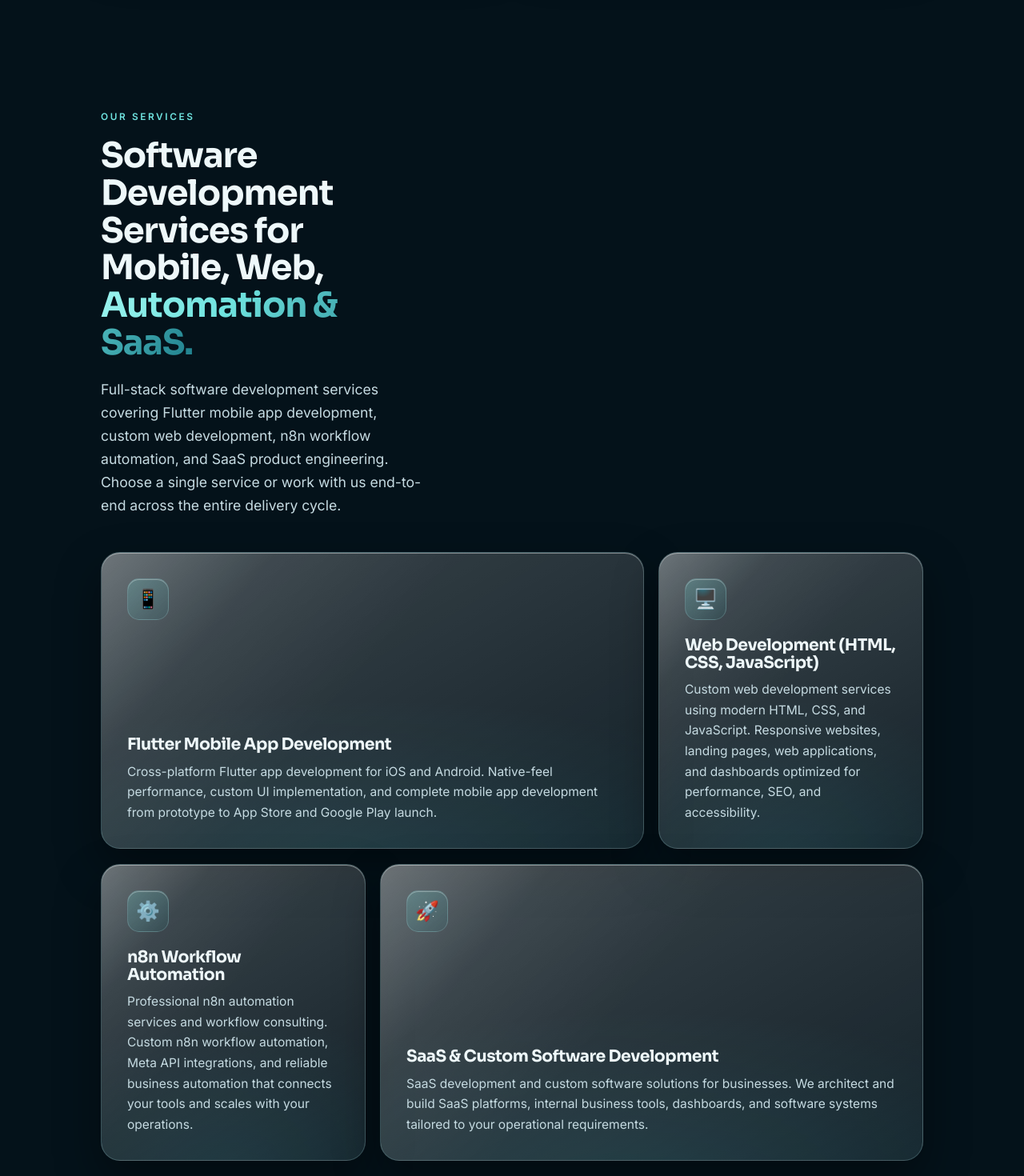
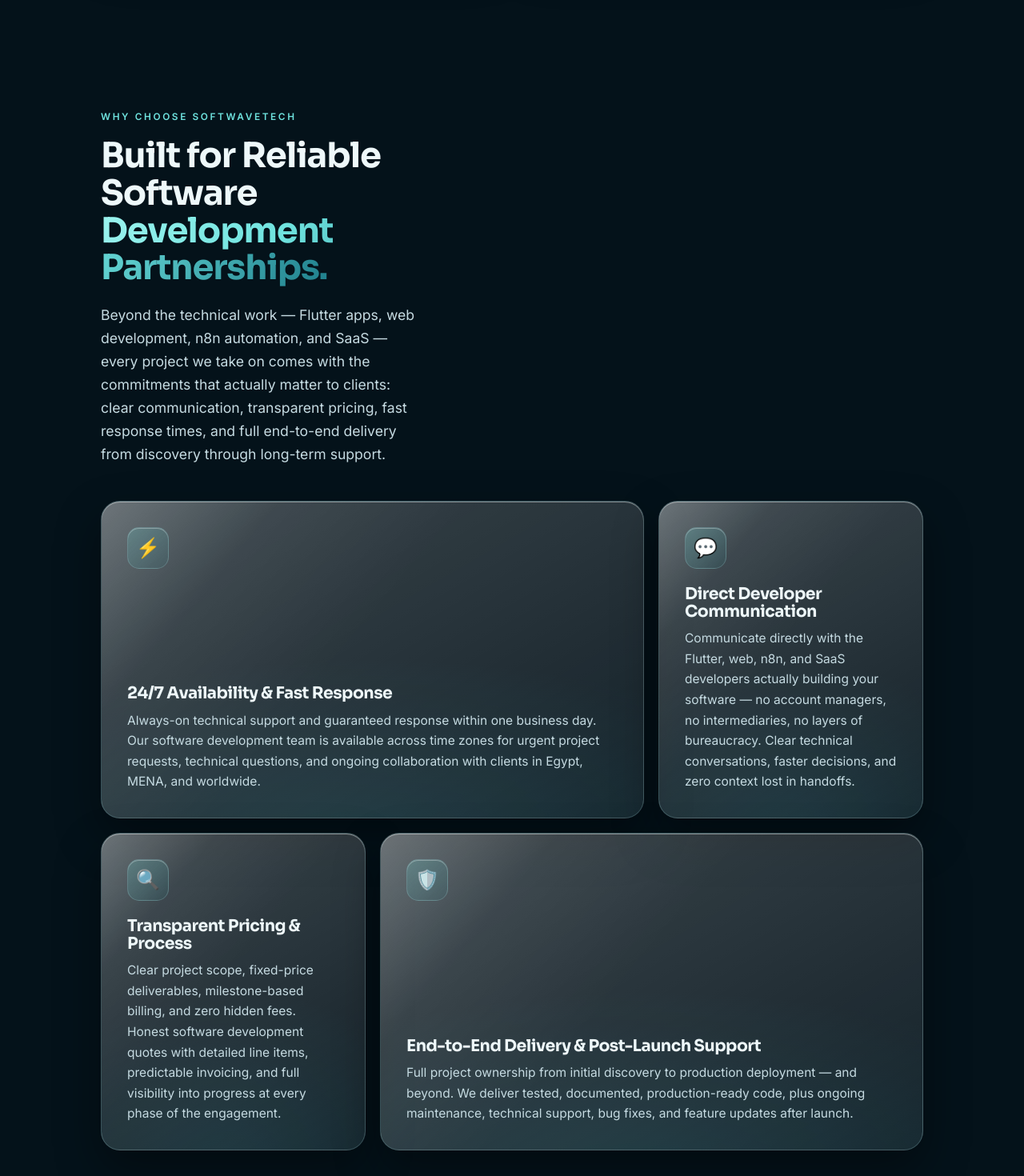
Before and after one commit to kelsaeed/SoftWave-Tech, a React (Vite) app: page / in a window 1280 px wide. Shown: the part 3360-4830 px from the top of the page at 80% size. Built offline with nearby package versions, Linux system fonts and the light colour scheme.

Commit message:
dknjvdfv

```diff
--- a/src/components/Services.jsx
+++ b/src/components/Services.jsx
@@ -3,24 +3,24 @@
 
 const services = [
   {
-    icon: '📱',
-    title: 'Flutter Mobile App Development',
-    text: 'Cross-platform Flutter app development for iOS and Android. Native-feel performance, custom UI implementation, and complete mobile app development from prototype to App Store and Google Play launch.',
+    icon: '⚡',
+    title: '24/7 Availability & Fast Response',
+    text: 'Always-on technical support and guaranteed response within one business day. Our software development team is available across time zones for urgent project requests, technical questions, and ongoing collaboration with clients in Egypt, MENA, and worldwide.',
   },
   {
-    icon: '🖥️',
-    title: 'Web Development (HTML, CSS, JavaScript)',
-    text: 'Custom web development services using modern HTML, CSS, and JavaScript. Responsive websites, landing pages, web applications, and dashboards optimized for performance, SEO, and accessibility.',
+    icon: '💬',
+    title: 'Direct Developer Communication',
+    text: 'Communicate directly with the Flutter, web, n8n, and SaaS developers actually building your software — no account managers, no intermediaries, no layers of bureaucracy. Clear technical conversations, faster decisions, and zero context lost in handoffs.',
   },
   {
-    icon: '⚙️',
-    title: 'n8n Workflow Automation',
-    text: 'Professional n8n automation services and workflow consulting. Custom n8n workflow automation, Meta API integrations, and reliable business automation that connects your tools and scales with your operations.',
+    icon: '🔍',
+    title: 'Transparent Pricing & Process',
+    text: 'Clear project scope, fixed-price deliverables, milestone-based billing, and zero hidden fees. Honest software development quotes with detailed line items, predictable invoicing, and full visibility into progress at every phase of the engagement.',
   },
   {
-    icon: '🚀',
-    title: 'SaaS & Custom Software Development',
-    text: 'SaaS development and custom software solutions for businesses. We architect and build SaaS platforms, internal business tools, dashboards, and software systems tailored to your operational requirements.',
+    icon: '🛡️',
+    title: 'End-to-End Delivery & Post-Launch Support',
+    text: 'Full project ownership from initial discovery to production deployment — and beyond. We deliver tested, documented, production-ready code, plus ongoing maintenance, technical support, bug fixes, and feature updates after launch.',
   },
 ]
 
@@ -29,15 +29,16 @@
     <section className="section" data-nav="services">
       <span id="services" className="section-anchor" aria-hidden="true" />
       <Reveal className="section-head">
-        <p className="kicker">Our Services</p>
+        <p className="kicker">Why Choose SoftWaveTech</p>
         <h2>
-          Software Development Services for Mobile, Web, <span className="grad">Automation &amp; SaaS.</span>
+          Built for Reliable Software <span className="grad">Development Partnerships.</span>
         </h2>
         <p className="section-lead">
-          Full-stack software development services covering Flutter mobile app
-          development, custom web development, n8n workflow automation, and
-          SaaS product engineering. Choose a single service or work with us
-          end-to-end across the entire delivery cycle.
+          Beyond the technical work — Flutter apps, web development, n8n
+          automation, and SaaS — every project we take on comes with the
+          commitments that actually matter to clients: clear communication,
+          transparent pricing, fast response times, and full end-to-end
+          delivery from discovery through long-term support.
         </p>
       </Reveal>
 
```
